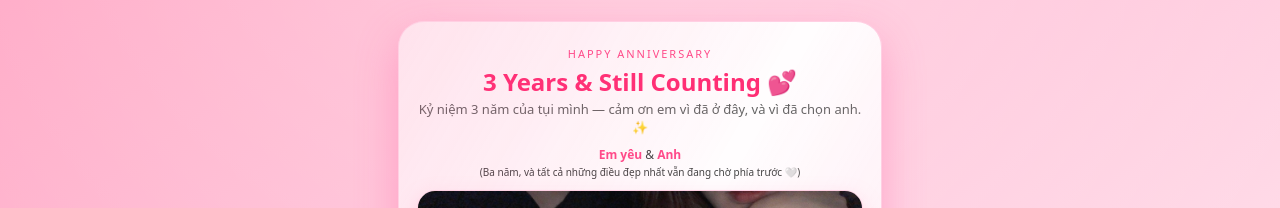
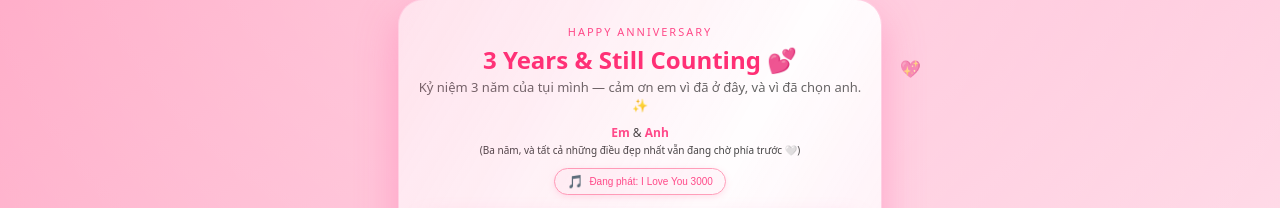
Before and after one commit to nsen1008/Doitforlove, a plain HTML site: page index.html in a window 1280 px wide. Shown: the part 81-289 px from the top of the page. Drawn offline with Linux system fonts and the light colour scheme.

Commit message:
Update index.html

```diff
--- a/index.html
+++ b/index.html
@@ -368,13 +368,18 @@
     <div class="hero-subtitle" id="typewriter"></div>
 
     <div class="names">
-      <span>Em yêu</span> &amp; <span>Anh</span><br/>
+      <span>Em</span> &amp; <span>Anh</span><br/>
       <small>(Ba năm, và tất cả những điều đẹp nhất vẫn đang chờ phía trước 🤍)</small>
     </div>
 
     <!-- Audio: I Love You 3000 -->
     <audio id="bgm" src="music/iloveu3000.mp3" preload="auto" autoplay loop></audio>
     <div style="text-align:center; margin-bottom:6px;">
+      <button class="music-btn" id="musicToggle">
+        <span class="icon">🎵</span>
+        <span id="musicLabel">Đang phát: I Love You 3000</span>
+      </button>
+
     </div>
 
     <div class="hero-photo">
```
